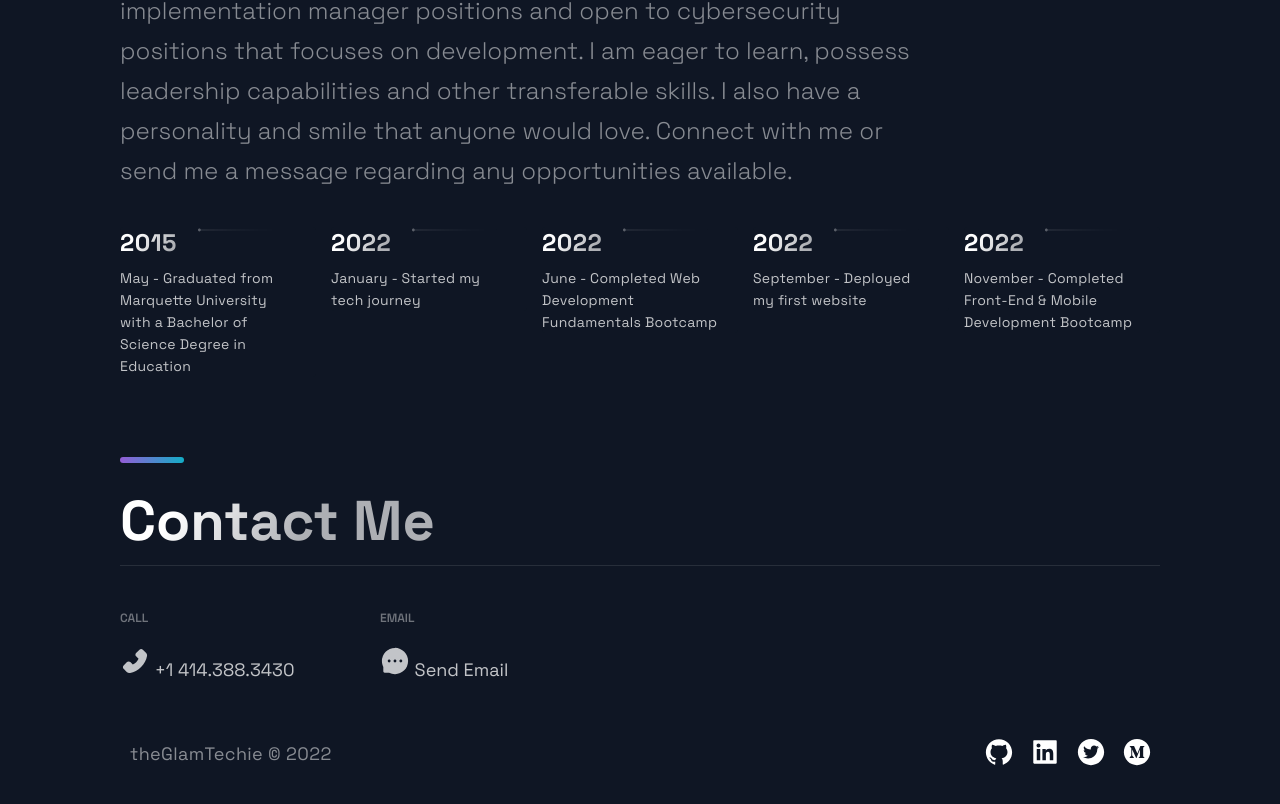
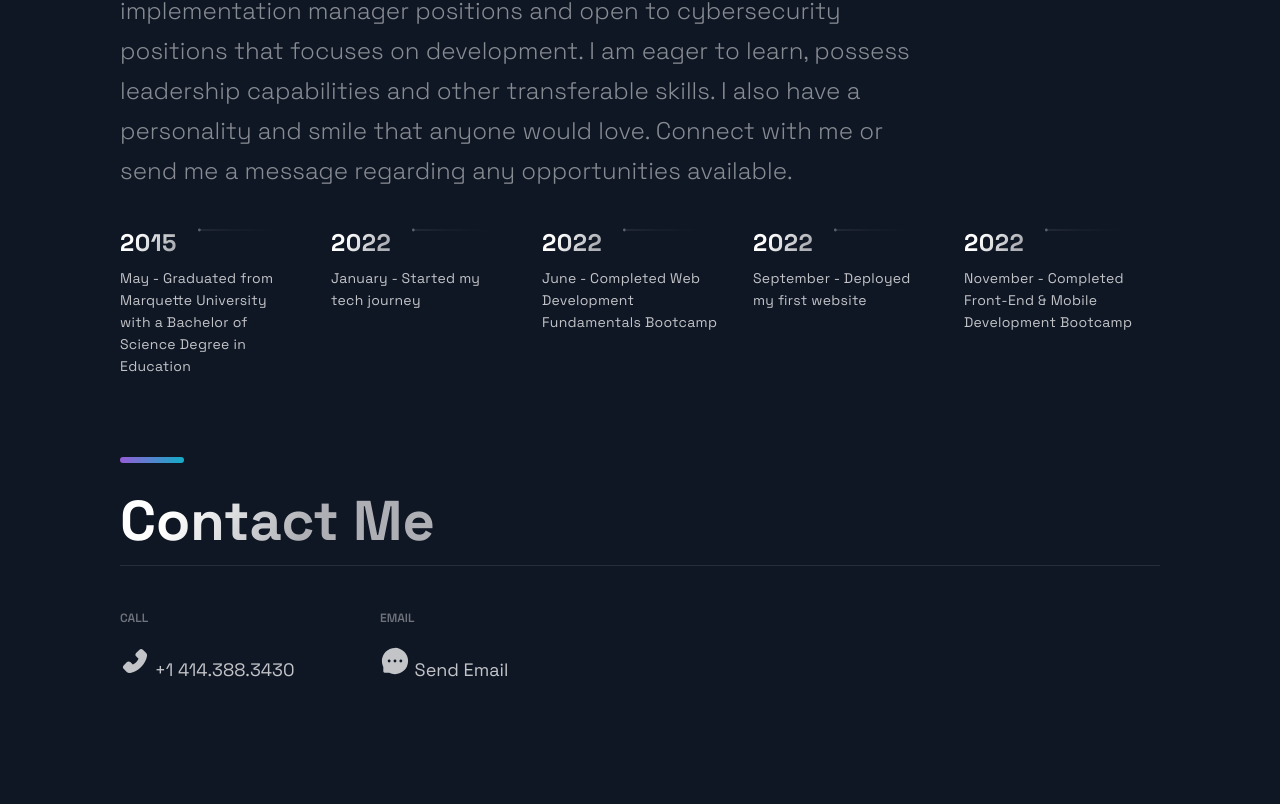
Before and after one commit to shay90210/new-portfolio-dev, a Next.js app: page / in a window 1280 px wide. Shown: the part 2804-3608 px from the top of the page. After the commit the page ends 3583 px from the top, so only its background shows below. Built offline with nearby package versions, Linux system fonts and the light colour scheme.

Commit message:
updated footer

```diff
--- a/src/components/Footer/Footer.js
+++ b/src/components/Footer/Footer.js
@@ -23,7 +23,7 @@ const Footer = () => {
           </LinkItem>
         </LinkColumn>
       </LinkList>
-      <SocialIconsContainer>
+      {/*<SocialIconsContainer>
         <CompanyContainer>
           <Slogan>theGlamTechie &copy; 2022</Slogan>
         </CompanyContainer>
@@ -41,7 +41,7 @@ const Footer = () => {
               <AiFillMediumCircle size='3rem' />
             </SocialIcons>
           </SocialContainer>
-      </SocialIconsContainer>
+        </SocialIconsContainer>*/}
     </FooterWrapper>
   );
 };
```
